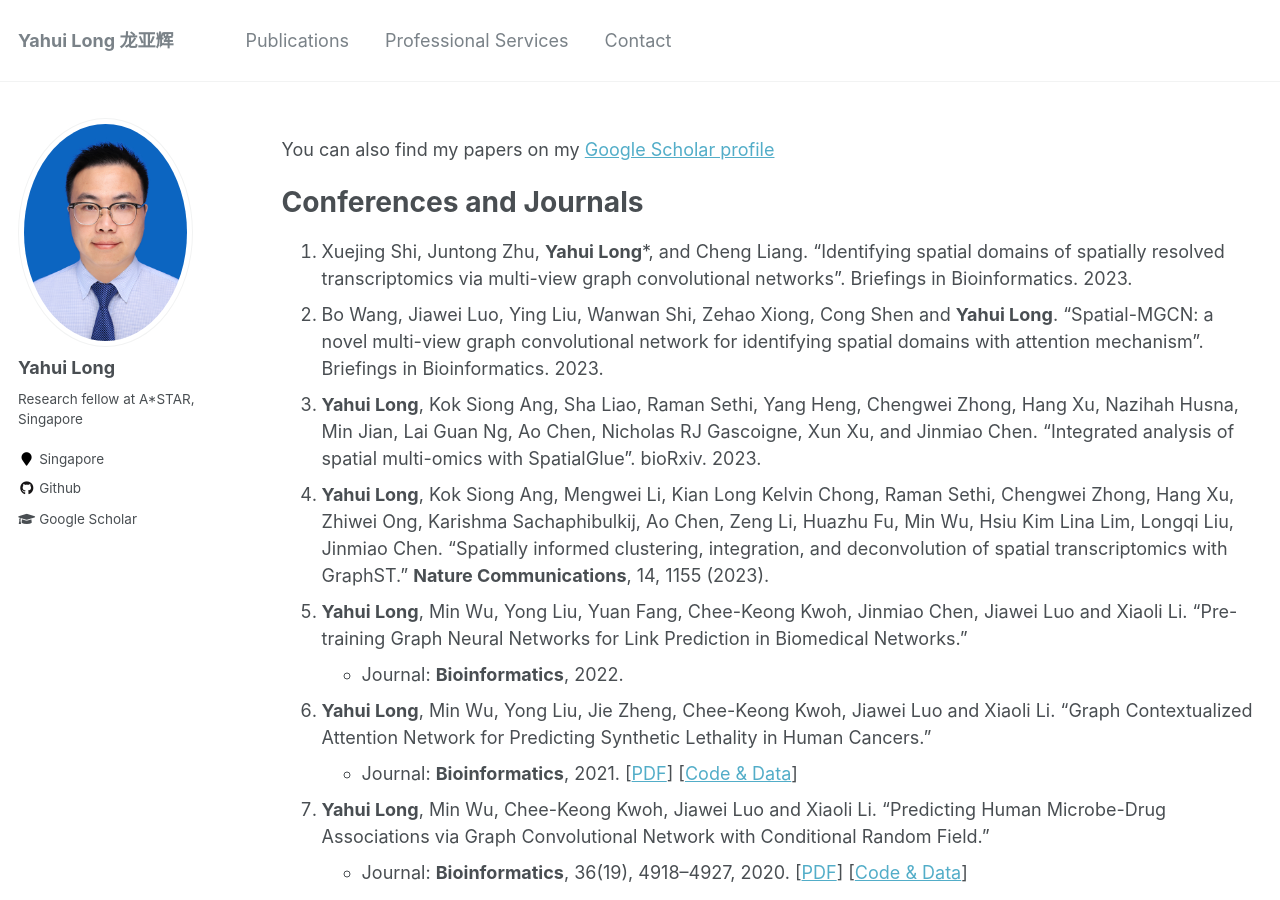
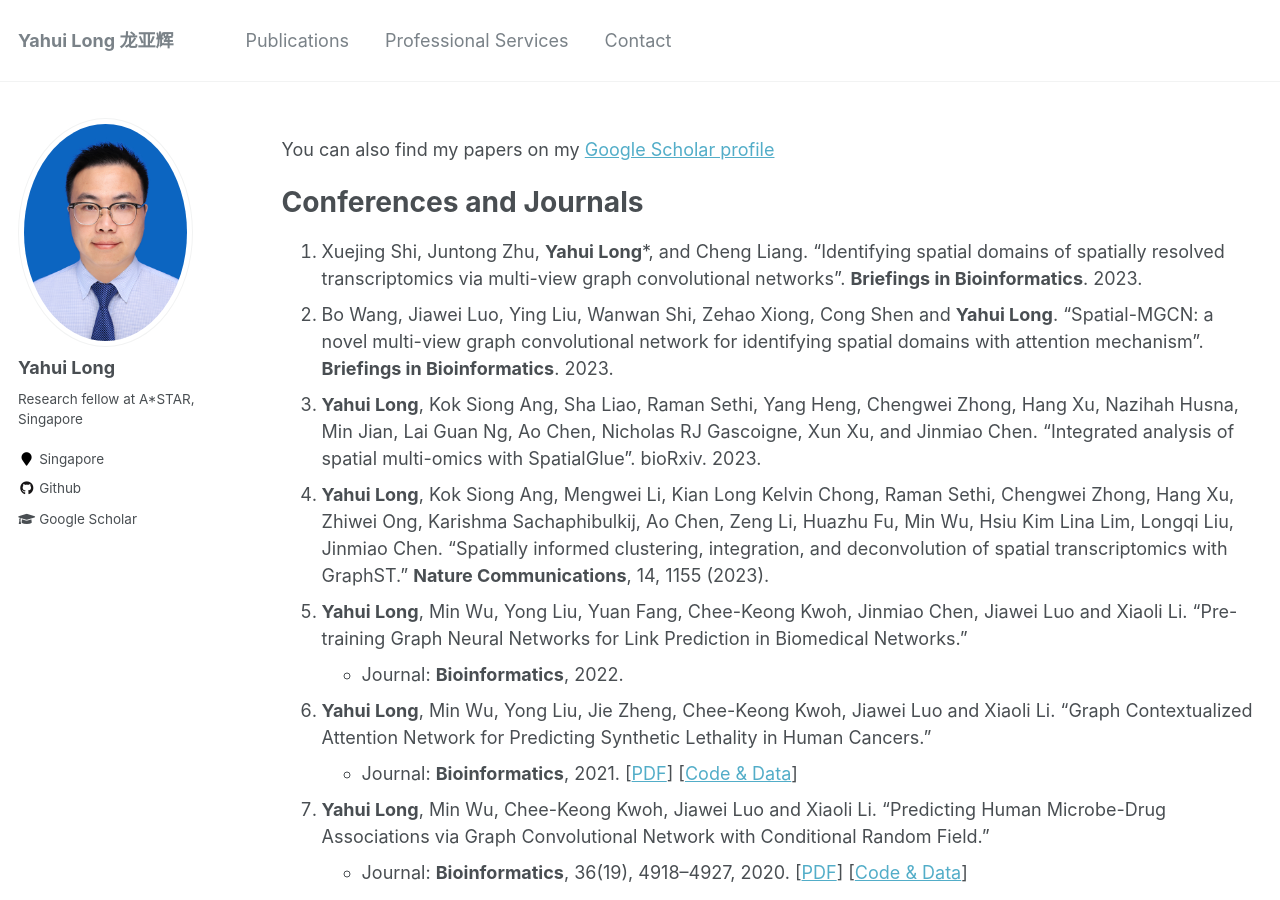
Before and after one commit to longyahui/Home, a Jekyll site: the page built from _pages/publications.md, in a window 1280 px wide and 900 px high. Built offline with Jekyll 4.4.1, drawn with Linux system fonts in a browser that asks for light colours.

```diff
--- a/_pages/publications.md
+++ b/_pages/publications.md
@@ -12,8 +12,8 @@ redirect_from:
 You can also find my papers on my [Google Scholar profile](https://scholar.google.com/citations?user=lUoNEgcAAAAJ&hl=zh-CN&oi=ao)
 
 # Conferences and Journals
-1. Xuejing Shi, Juntong Zhu, **Yahui Long***, and Cheng Liang. "Identifying spatial domains of spatially resolved transcriptomics via multi-view graph convolutional networks". Briefings in Bioinformatics. 2023.
-2. Bo Wang, Jiawei Luo, Ying Liu, Wanwan Shi, Zehao Xiong, Cong Shen and **Yahui Long**. "Spatial-MGCN: a novel multi-view graph convolutional network for identifying spatial domains with attention mechanism". Briefings in Bioinformatics. 2023.
+1. Xuejing Shi, Juntong Zhu, **Yahui Long***, and Cheng Liang. "Identifying spatial domains of spatially resolved transcriptomics via multi-view graph convolutional networks". **Briefings in Bioinformatics**. 2023.
+2. Bo Wang, Jiawei Luo, Ying Liu, Wanwan Shi, Zehao Xiong, Cong Shen and **Yahui Long**. "Spatial-MGCN: a novel multi-view graph convolutional network for identifying spatial domains with attention mechanism". **Briefings in Bioinformatics**. 2023.
 3. **Yahui Long**, Kok Siong Ang, Sha Liao, Raman Sethi, Yang Heng, Chengwei Zhong, Hang Xu, Nazihah Husna, Min Jian, Lai Guan Ng, Ao Chen, Nicholas RJ Gascoigne, Xun Xu, and Jinmiao Chen. "Integrated analysis of spatial multi-omics with SpatialGlue". bioRxiv. 2023.
 4. **Yahui Long**, Kok Siong Ang, Mengwei Li, Kian Long Kelvin Chong, Raman Sethi, Chengwei Zhong, Hang Xu, Zhiwei Ong, Karishma Sachaphibulkij, Ao Chen, Zeng Li, Huazhu Fu, Min Wu, Hsiu Kim Lina Lim, Longqi Liu, Jinmiao Chen. "Spatially informed clustering, integration, and deconvolution of spatial transcriptomics with GraphST." **Nature Communications**, 14, 1155 (2023).
 5. **Yahui Long**, Min Wu, Yong Liu, Yuan Fang, Chee-Keong Kwoh, Jinmiao Chen, Jiawei Luo and Xiaoli Li. "Pre-training Graph Neural Networks for Link
```
